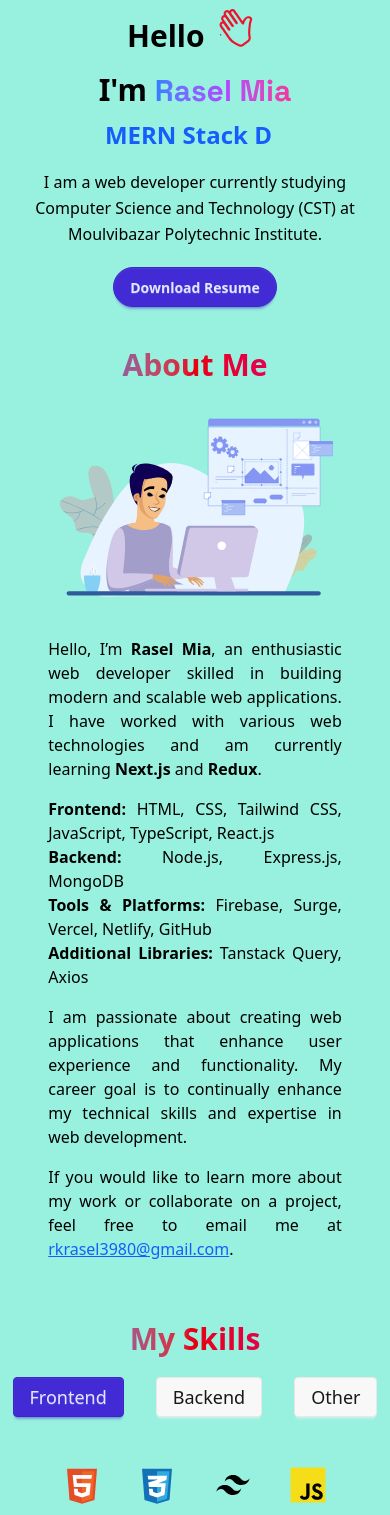
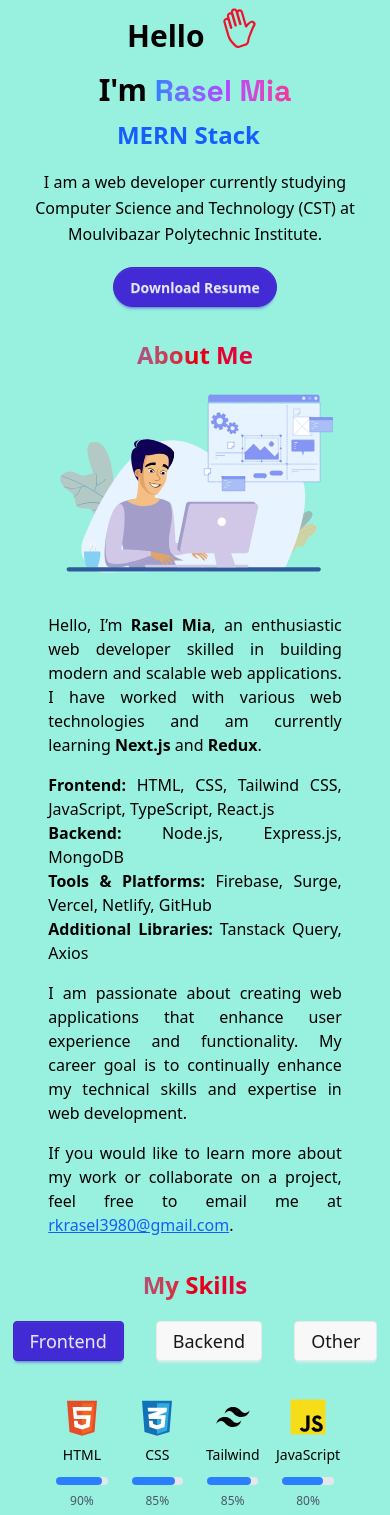
Before and after one commit to rasel3980/pWeb, a React (Vite) app: page / in a window 390 px wide. Shown: the part 432-1947 px from the top of the page. Built offline with nearby package versions, Linux system fonts and the light colour scheme.

Commit message:
Mobile responsive

```diff
--- a/src/Components/Navbar.jsx
+++ b/src/Components/Navbar.jsx
@@ -31,7 +31,7 @@
           </div>
           <ul
             tabIndex={0}
-            className="menu menu-sm dropdown-content bg-base-100 text-black rounded-box z-1 mt-3 w-52 p-2 shadow"
+            className="menu menu-sm dropdown-content bg-base-100 rounded-box z-1 mt-3 w-52 p-2 shadow"
           >
            {links}
           </ul>
--- a/src/pages/About.jsx
+++ b/src/pages/About.jsx
@@ -3,10 +3,10 @@
 
 const About = () => {
   return (
-    <section id="about" className="py-10 px-4 max-w-6xl mx-auto">
-      <h3 className="text-center font-semibold text-3xl text-transparent bg-clip-text bg-gradient-to-r from-blue-600 via-red-600 to-pink-600 mb-6">About Me</h3>
+    <section id="about" className="md:my-12 my-8 px-4 max-w-6xl mx-auto">
+      <h3 className="text-center font-semibold text-2xl md:text-3xl text-transparent bg-clip-text bg-gradient-to-r from-blue-600 via-red-600 to-pink-600 ">About Me</h3>
 
-      <div className="flex flex-col-reverse md:flex-row items-center gap-8">
+      <div className="flex flex-col-reverse md:flex-row items-center md:mt-8 mt-3 gap-8">
         <div className="flex-1 text-justify space-y-4">
           <p className="text-black">
             Hello, I’m <strong>Rasel Mia</strong>, an enthusiastic web developer skilled in
--- a/src/pages/ContactInfo.jsx
+++ b/src/pages/ContactInfo.jsx
@@ -45,9 +45,9 @@
       );
   };
   return (
-    <section id="contact" className="py-10">
+    <section id="contact" className="mt-6 md:mt-12">
       <div className="w-11/12 mx-auto">
-        <h2 className="font-semibold text-3xl text-transparent bg-clip-text bg-gradient-to-r from-blue-600 via-red-600 to-pink-600 text-center mb-12">
+        <h2 className="font-semibold md:text-3xl text-2xl text-transparent bg-clip-text bg-gradient-to-r from-blue-600 via-red-600 to-pink-600 text-center md:mb-8 mb-2">
           Contact Me
         </h2>
         <div className="md:flex md:items-center grid gap-5 md:gap-28">
@@ -102,7 +102,7 @@
             </div>
           </div>
           <div>
-            <div className="md:w-[500px] bg-[#91e0d0] p-3 rounded-2xl hover:shadow-xl hover:shadow-red-500">
+            <div className="md:w-[500px] bg-[#91e0d0] p-3 rounded-2xl hover: md:shadow-xl hover:shadow-lg hover:shadow-red-500">
               <form
                 ref={form}
                 onSubmit={sendEmail}
--- a/src/pages/Education.jsx
+++ b/src/pages/Education.jsx
@@ -1,13 +1,13 @@
 
 const Education = () => {
     return (
-         <section className="py-10 ">
+         <section className="md:mt-12 mt-8">
         <div className="px-6 lg:px-0">
-          <h2 className="font-semibold text-3xl text-transparent bg-clip-text bg-gradient-to-r from-blue-600 via-red-600 to-pink-600 text-center mb-12">
+          <h2 className="font-semibold md:text-3xl text-2xl text-transparent bg-clip-text bg-gradient-to-r from-blue-600 via-red-600 to-pink-600 text-center mb-5">
             My Educational Qualifications
           </h2>
-          <div className="grid md:grid-cols-2 grid-cols-1 md:gap-8">
-            <div className="flex flex-col md:flex-row rounded-lg bg-[#91e0d0] hover:shadow-2xl hover:shadow-red-500 items-start gap-6 md:gap-12 mb-10">
+          <div className="grid md:grid-cols-2 grid-cols-1 gap-5 md:gap-8">
+            <div className="flex flex-col md:flex-row rounded-lg bg-[#91e0d0] hover:md:shadow-2xl hover:shadow-lg hover:shadow-red-500 items-start gap-6 md:gap-12">
               <div className="p-3">
                 <h3 className="text-2xl font-bold text-gray-800">Diploma in Computer Science (8th Semester)</h3>
                 <p className="text-lg font-bold text-gray-700">Moulvibazar Polytechnic Institute</p>
@@ -21,8 +21,8 @@
                 </ul>
               </div>
             </div>
-            <div className="flex flex-col md:flex-row rounded-lg bg-[#91e0d0] hover:shadow-2xl hover:shadow-red-500  items-start gap-6 md:gap-12 mb-10">
-              <div className="md:h-[350px] p-3">
+            <div className="flex flex-col md:flex-row rounded-lg bg-[#91e0d0] hover:md:shadow-2xl hover:shadow-lg hover:shadow-red-500  items-start gap-6 md:gap-12">
+              <div className="p-3">
                 <h3 className="text-2xl font-bold text-gray-800">Secondary School Certificate (SSC)</h3>
                 <p className="text-lg font-bold text-gray-700">Al-Amin High School</p>
                 <p className="text-sm text-gray-500">2019 - 2020</p>
--- a/src/pages/Project.jsx
+++ b/src/pages/Project.jsx
@@ -66,9 +66,9 @@
   },
   ]
   return (
-    <div>
-      <h1 className="text-center font-semibold text-3xl text-transparent bg-clip-text bg-gradient-to-r from-blue-600 via-red-600 to-pink-600 my-8">My Projects</h1>
-      <div className="grid md:grid-cols-3 grid-cols-1 pb-7 gap-5">
+    <div className="md:my-8 my-3">
+      <h1 className="text-center font-semibold md:text-3xl text-2xl text-transparent bg-clip-text bg-gradient-to-r from-blue-600 via-red-600 to-pink-600">My Projects</h1>
+      <div className="grid md:grid-cols-3 grid-cols-1 md:mt-10 mt-5 gap-5">
         {
         projects.map((p)=>(
           <ProjectCard key={p.name} img={p.img} name={p.name} description={p.description} liveLink={p.liveLink} clientCode={p.clientCode} serverCode={p.serverCode} technology={p.technology}/>
--- a/src/pages/ProjectCard.jsx
+++ b/src/pages/ProjectCard.jsx
@@ -12,7 +12,7 @@
 }) => {
   return (
     <div>
-      <div className="card h-[560px] bg-base-100 hover:shadow-xl hover:shadow-red-500">
+      <div className="card h-[560px] bg-base-100 hover:md:shadow-xl hover:shadow-lg hover:shadow-red-500">
         <figure>
           <Slider images={img}></Slider>
         </figure>
--- a/src/pages/Skills.jsx
+++ b/src/pages/Skills.jsx
@@ -55,8 +55,8 @@
 
   return (
     <section id="skills" className="mx-auto">
-      <h1 className="font-semibold text-3xl text-transparent bg-clip-text bg-gradient-to-r from-blue-600 via-red-600 to-pink-600 text-center my-5">My Skills</h1>
-      <div className="flex gap-8 mb-6 justify-center">
+      <h1 className="font-semibold md:text-3xl text-2xl text-transparent bg-clip-text bg-gradient-to-r from-blue-600 via-red-600 to-pink-600 text-center md:mb-8 mb-5">My Skills</h1>
+      <div className="flex gap-8 md:mb-6 mb-3 justify-center">
         {
           skillCategories.map((category)=>(
             <button onClick={()=>setSelectedCategory(category)} className={`font-medium text-lg ${selectedCategory.label===category.label?"btn btn-primary ":"btn hover:bg-gray-700 hover:text-white"}`}>{category.label}</button>
```
